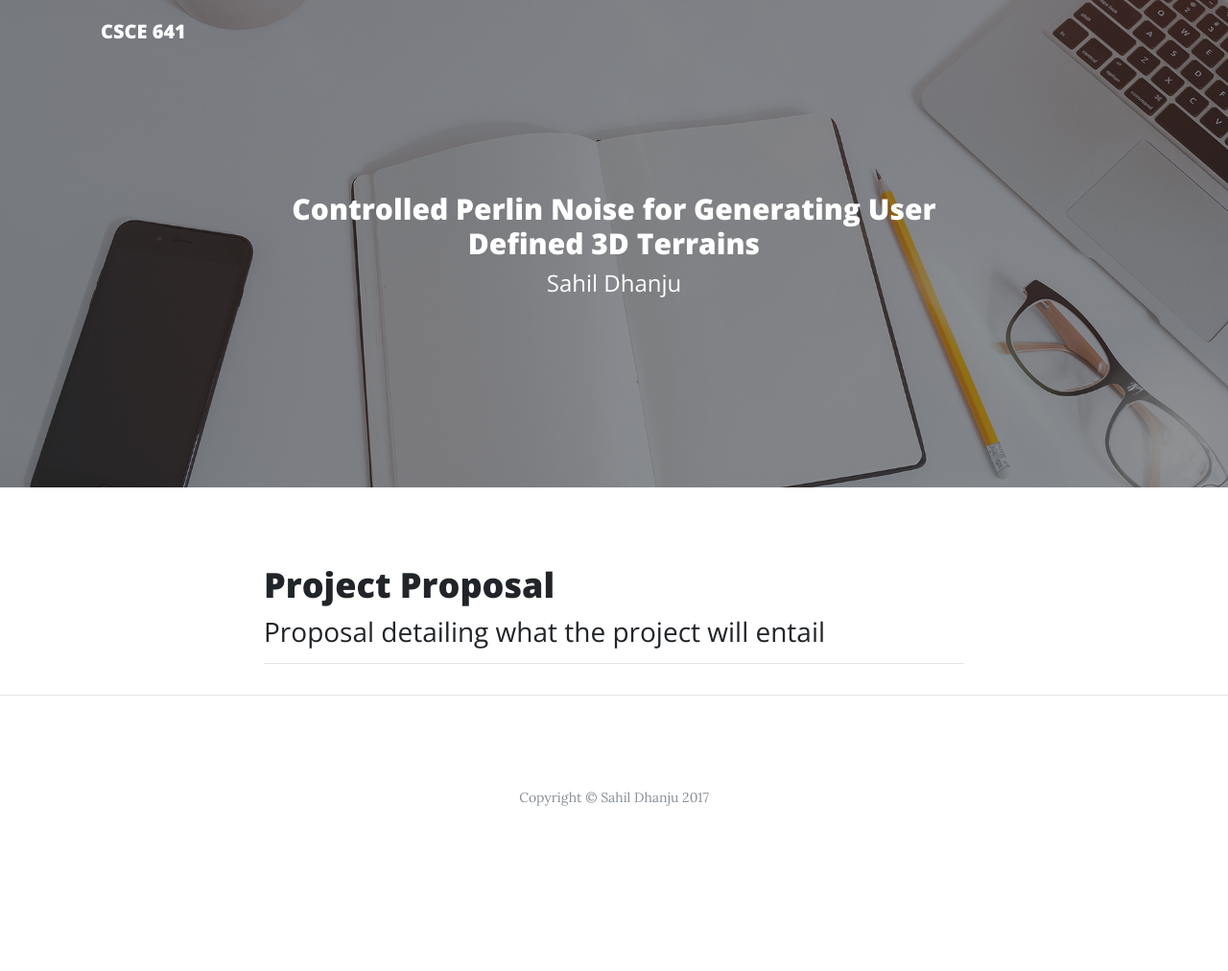
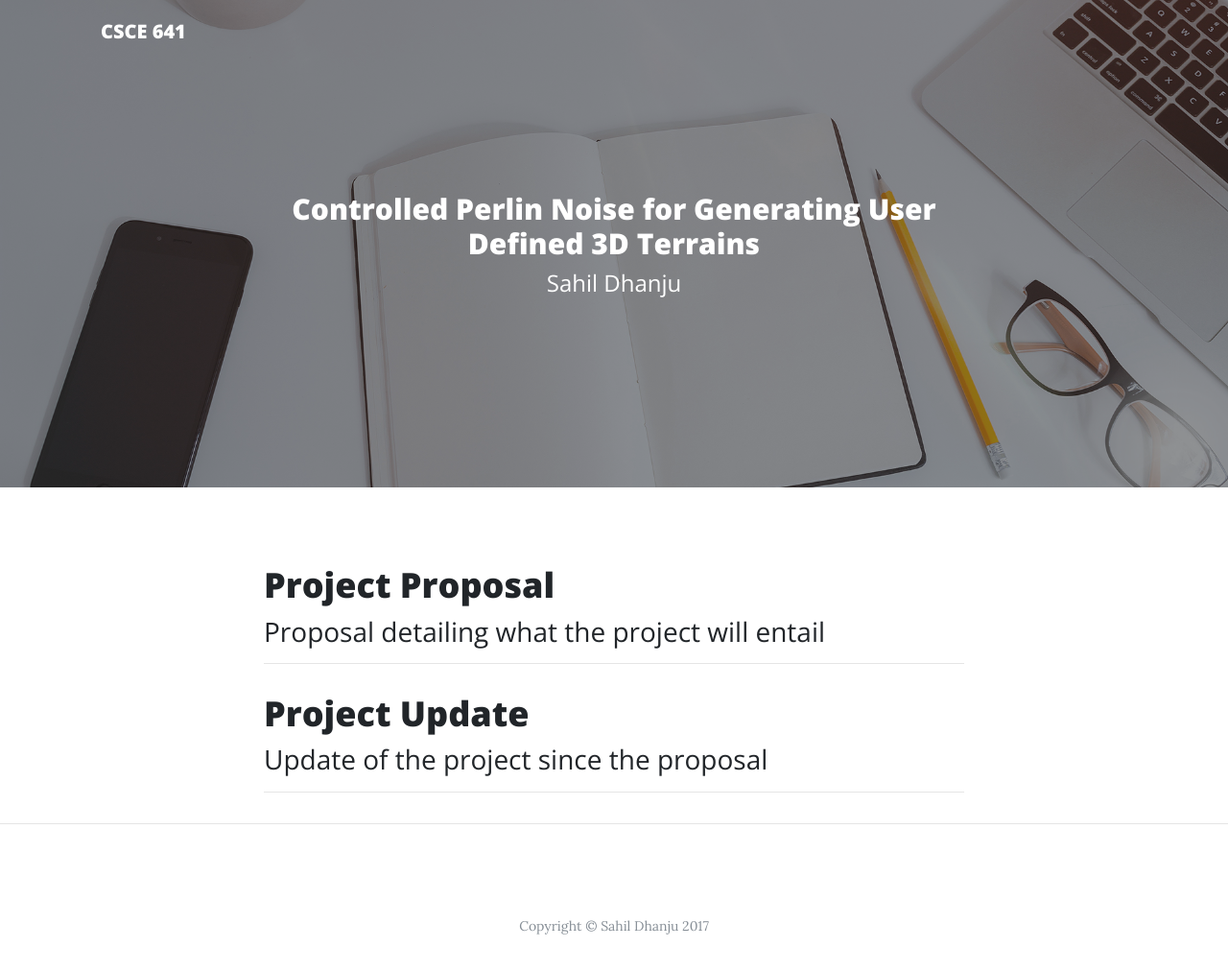
Before and after one commit to Vatyx/csce641-final-project, a website: page index.html in a window 1280 px wide. Shown: the whole page at 96% size. Before the commit the page ends 907 px from the top, so only its background shows below. Drawn offline with nearby package versions, Linux system fonts and the light colour scheme.

Commit message:
pushing update.pdf

```diff
--- a/index.html
+++ b/index.html
@@ -78,6 +78,17 @@
               </h2>
               <h3 class="post-subtitle">
                 Proposal detailing what the project will entail
+              </h3>
+            </a>
+          </div>
+          <hr>
+          <div class="post-preview">
+            <a href="update.pdf">
+              <h2 class="post-title">
+                Project Update
+              </h2>
+              <h3 class="post-subtitle">
+                Update of the project since the proposal
               </h3>
             </a>
           </div>
```
Also changed, not shown: 1 other file.
